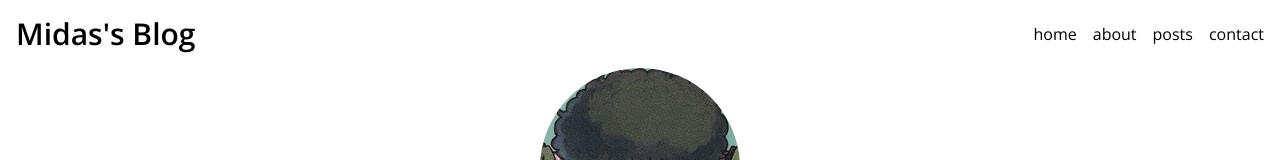
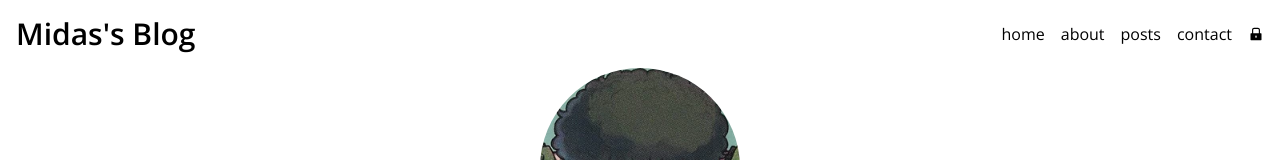
Before and after one commit to midasWorld/blog, a Next.js app: page /about in a window 1280 px wide. Shown: the top 160 px of the page. Built offline with nearby package versions, Linux system fonts and the light colour scheme; no server answers.

Commit message:
feat: 구글 로그인/로그아웃 구현 - next-auth 의존성 추가 - AuthContext 생성 (session 사용을 위해) - 로그인, 로그아웃 버튼 컴포넌트 생성 - Header 에 추가(session 따라 로그인/로그아웃 버튼 활성화)

```diff
--- a/package.json
+++ b/package.json
@@ -16,6 +16,7 @@
     "eslint": "8.37.0",
     "eslint-config-next": "13.3.0",
     "next": "13.3.0",
+    "next-auth": "^4.22.1",
     "nodemailer": "^6.9.1",
     "postcss": "8.4.21",
     "react": "18.2.0",
--- a/src/app/layout.tsx
+++ b/src/app/layout.tsx
@@ -3,6 +3,7 @@ import "./globals.css";
 import Header from "@/components/Header";
 import { Open_Sans } from "next/font/google";
 import Footer from "@/components/Footer";
+import AuthContext from "@/context/AuthContext";
 
 const sans = Open_Sans({ subsets: ["latin"] });
 
@@ -25,9 +26,11 @@ export default function RootLayout({
   return (
     <html lang="en" className={sans.className}>
       <body className="flex flex-col w-full max-w-screen-2xl mx-auto">
-        <Header />
-        <main className="grow">{children}</main>
-        <Footer />
+        <AuthContext>
+          <Header />
+          <main className="grow">{children}</main>
+          <Footer />
+        </AuthContext>
       </body>
     </html>
   );
--- a/src/components/Header.tsx
+++ b/src/components/Header.tsx
@@ -1,6 +1,12 @@
+"use client";
+
 import Link from "next/link";
+import SignInButton from "./ui/SignInButton";
+import { useSession } from "next-auth/react";
+import SignOutButton from "./ui/SignOutButton";
 
 export default function Header() {
+  const { data: session } = useSession();
   return (
     <header className="flex justify-between items-center w-full p-4">
       <h1 className="text-3xl font-semibold">
@@ -11,6 +17,7 @@ export default function Header() {
         <Link href="/about">about</Link>
         <Link href="/posts">posts</Link>
         <Link href="/contact">contact</Link>
+        {session ? <SignOutButton /> : <SignInButton />}
       </nav>
     </header>
   );
--- /dev/null
+++ b/src/components/ui/SignInButton.tsx
@@ -0,0 +1,19 @@
+"use client";
+
+import { signIn } from "next-auth/react";
+import { useState } from "react";
+import { AiFillLock, AiFillUnlock } from "react-icons/ai";
+
+export default function SignInButton() {
+  const [isHover, setIsHover] = useState<boolean>(false);
+  return (
+    <button
+      onClick={() => signIn()}
+      className="hover:scale-110 hover:rotate-12"
+      onMouseEnter={() => setIsHover(true)}
+      onMouseLeave={() => setIsHover(false)}
+    >
+      {isHover ? <AiFillUnlock /> : <AiFillLock />}
+    </button>
+  );
+}
--- /dev/null
+++ b/src/components/ui/SignOutButton.tsx
@@ -0,0 +1,10 @@
+import { signOut } from "next-auth/react";
+import { FiLogOut } from "react-icons/fi";
+
+export default function SignOutButton() {
+  return (
+    <button onClick={() => signOut()} className="hover:scale-110">
+      <FiLogOut />
+    </button>
+  );
+}
--- /dev/null
+++ b/src/context/AuthContext.tsx
@@ -0,0 +1,11 @@
+"use client";
+
+import { SessionProvider } from "next-auth/react";
+
+type Props = {
+  children: React.ReactNode;
+};
+
+export default function AuthContext({ children }: Props) {
+  return <SessionProvider>{children}</SessionProvider>;
+}
--- /dev/null
+++ b/src/pages/api/auth/[...nextauth].ts
@@ -0,0 +1,14 @@
+import { NextAuthOptions } from "next-auth";
+import NextAuth from "next-auth/next";
+import GoogleProvider from "next-auth/providers/google";
+
+export const authOptions: NextAuthOptions = {
+  providers: [
+    GoogleProvider({
+      clientId: process.env.GOOGLE_ID || "",
+      clientSecret: process.env.GOOGLE_SECRET || "",
+    }),
+  ],
+};
+
+export default NextAuth(authOptions);
```
Also changed, not shown: 1 other file (tests, documents, lock files or other folders).
